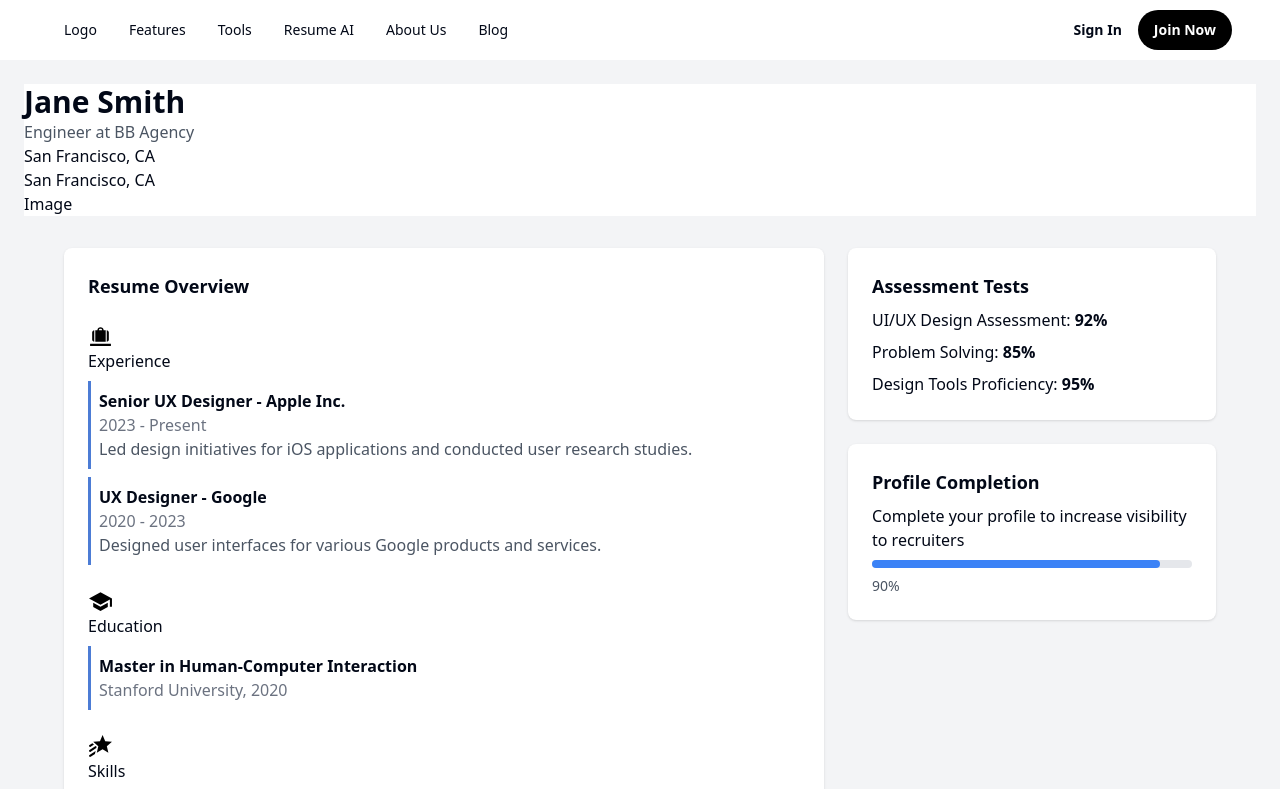
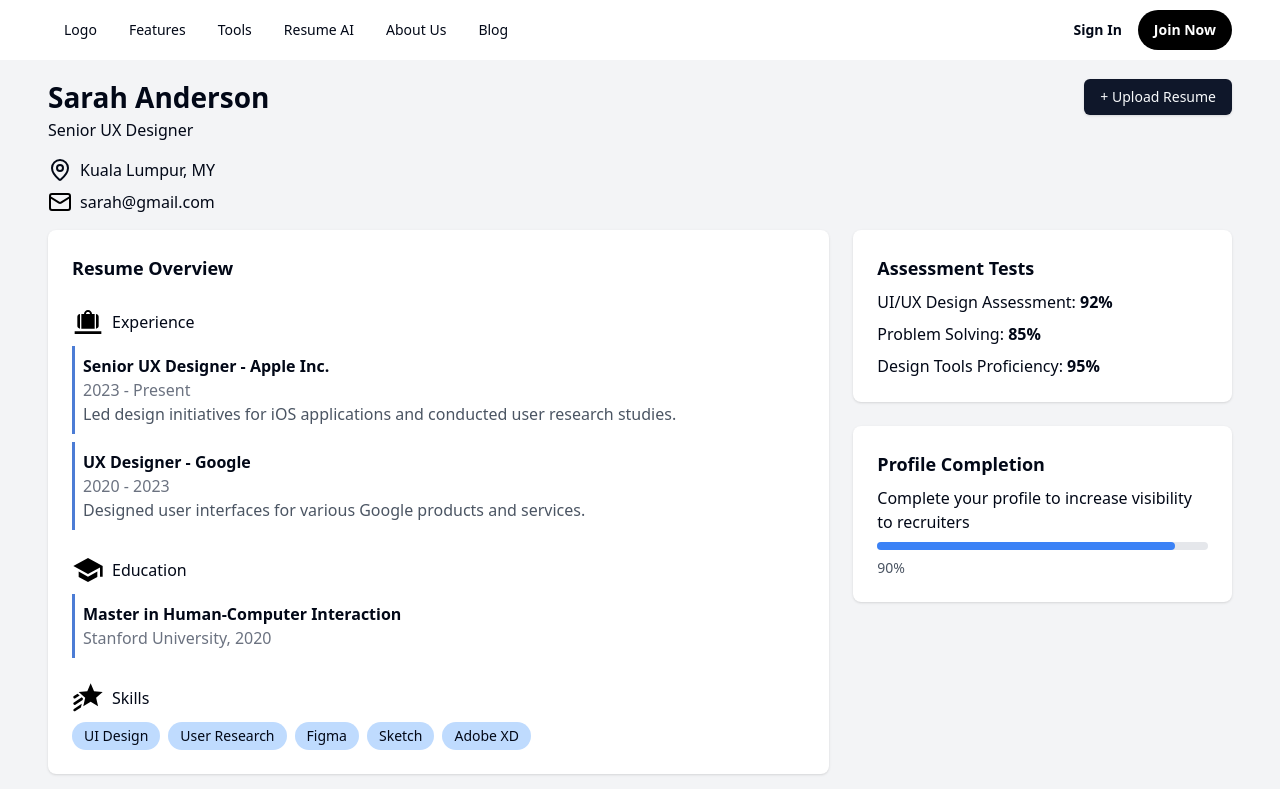
Before and after one commit to azinuddinazlani/kopipes-frontend, a Vue app: page /profile in a window 1280 px wide. Shown: the top 789 px of the page. Built offline with nearby package versions, Linux system fonts and the light colour scheme.

Commit message:
profile view update

```diff
--- a/src/views/ProfileView.vue
+++ b/src/views/ProfileView.vue
@@ -1,29 +1,37 @@
 <template>
-  <div class="bg-gray-100 min-h-screen p-6">
+  <div class="wrapper bg-gray-100">
+    <div class="content-wrapper">
       <!-- Header Column -->
-    <div class="header-profile-wrapper bg-white">
-      <div class="text-left mb-8">
-        <h1 class="text-3xl font-bold">Jane Smith</h1>
-        <p class="text-gray-600">Engineer at BB Agency</p>
-        <div class="flex items-center spcae-x-1">
-          <span>San Francisco, CA</span>
+      <div class="header-wrapper">
+        <div class="top-wrapper">
+          <span class="profile-name">Sarah Anderson</span>
+          <Button>+ Upload Resume</Button>
         </div>
-        <div class="flex items-center spcae-x-1">
-          <span>San Francisco, CA</span>
+        <p class="jobtitle">Senior UX Designer</p>
+
+        <div class="location-wrapper">
+          <div class="location">
+            <MapPin />
+            <p>Kuala Lumpur, MY</p>
           </div>
-        <div>Image</div>
+
+          <div class="location">
+            <img class="img-test" src="@\img\joblist-mail.svg" />
+            <p>sarah@gmail.com</p>
+          </div>
         </div>
       </div>
 
-    <div class="content max-w-6xl mx-auto grid grid-cols-3 gap-6">
+      <div class="content mx-auto grid grid-cols-3 gap-6">
         <!-- Left Column -->
         <div class="col-span-2 space-y-6">
           <!-- Resume Overview -->
           <div class="resume-content-wrapper bg-white p-6 rounded-lg shadow">
             <h2 class="text-lg font-semibold">Resume Overview</h2>
             <div class="mt-6">
-            <div class="icon">
-              <h3 class="font-medium"><img src="@\img\bag-checked.svg" />Experience</h3>
+              <div class="icon-wrapper">
+                <img class="icon" src="@\img\bag-checked.svg" />
+                <span class="icon-desc font-medium">Experience</span>
               </div>
               <ul class="mt-2 space-y-2">
                 <li class="border-left">
@@ -43,8 +51,9 @@
               </ul>
             </div>
             <div class="mt-6">
-            <div class="icon">
-              <h3 class="font-medium"><img src="@\img\school.svg" />Education</h3>
+              <div class="icon-wrapper">
+                <img class="icon" src="@\img\school.svg" />
+                <span class="icon-desc font-medium">Education</span>
               </div>
               <ul class="mt-2 space-y-2">
                 <li class="border-left">
@@ -54,8 +63,9 @@
               </ul>
             </div>
             <div class="mt-6">
-            <div class="icon">
-              <h3 class="font-medium"><img src="@\img\star-shooting.svg" />Skills</h3>
+              <div class="icon-wrapper">
+                <img class="icon" src="@\img\star-shooting.svg" />
+                <span class="icon-desc font-medium">Skills</span>
               </div>
               <div class="flex space-x-2 mt-2 flex-wrap">
                 <span class="bg-blue-200 px-3 py-1 rounded-full text-sm">UI Design</span>
@@ -74,7 +84,9 @@
               <div class="bg-gray-50 p-3 rounded">
                 <p class="font-semibold">Senior Product Designer - Microsoft</p>
                 <p class="text-gray-500">Applied on Jan 15, 2025</p>
-              <span class="bg-yellow-200 text-yellow-800 px-2 py-1 rounded text-sm">In Review</span>
+                <span class="bg-yellow-200 text-yellow-800 px-2 py-1 rounded text-sm"
+                  >In Review</span
+                >
               </div>
               <div class="bg-gray-50 p-3 rounded">
                 <p class="font-semibold">UX Design Lead - Netflix</p>
@@ -111,20 +123,73 @@
         </div>
       </div>
     </div>
+  </div>
 </template>
 
 <script setup>
+import { MapPin } from 'lucide-vue-next'
+import Button from '@/components/ui/button/Button.vue'
+
 // No additional script logic needed for now
 </script>
 
 <style lang="scss" scoped>
+.wrapper {
+  padding: 1rem 0;
+}
+
 .border-left {
   border-left: 3px solid rgb(76, 124, 213);
   padding: 0.5rem;
 }
+.content-wrapper {
+  margin: 0 3rem;
+}
+
+.header-wrapper {
+  .profile-name {
+    font-size: 1.75rem;
+    font-weight: 600;
+  }
+  .top-wrapper {
+    display: flex;
+    justify-content: space-between;
+    align-items: center;
+  }
+
+  .location-wrapper {
+    margin-block: 1rem;
+    display: flex;
+    flex-direction: column;
+    gap: 0.5rem;
+  }
+
+  .location {
+    display: flex;
+    gap: 0.5rem;
+  }
+}
+
+.icon-wrapper {
+  display: flex;
+  gap: 0.5rem;
 
   .icon {
-  width: 25px;
-  fill: blue;
+    width: 2rem;
+    color: red;
+  }
+
+  .icon-desc {
+    display: flex;
+    align-items: center;
+  }
+}
+
+.test {
+  border: 1px solid red;
+}
+
+img {
+  stroke: red;
 }
 </style>
```
Lines whose indentation alone changed are shown as unchanged.
